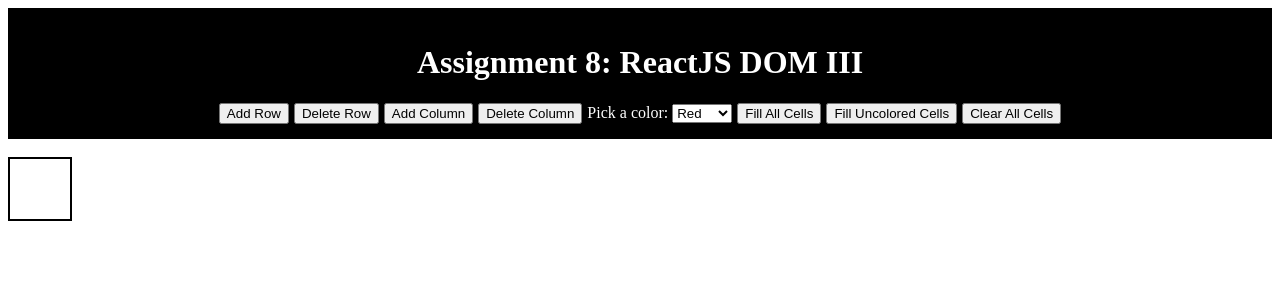
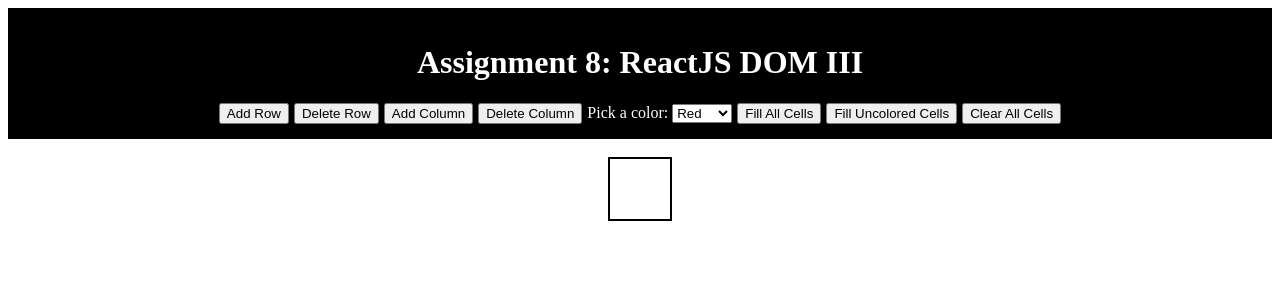
Before and after one commit to bryant-bardales/Assignment-8-TTP, a React (Create React App) app in the folder assignment-8/: page / in a window 1280 px wide. Shown: the top 300 px of the page. Built offline with nearby package versions, Linux system fonts and the light colour scheme.

Commit message:
Added styling to center the grid to middle of page

```diff
--- a/assignment-8/src/index.css
+++ b/assignment-8/src/index.css
@@ -26,3 +26,6 @@ nav{
   border-collapse: collapse;
   padding: 30px;
 }
+table {
+  margin: auto;
+}
```
